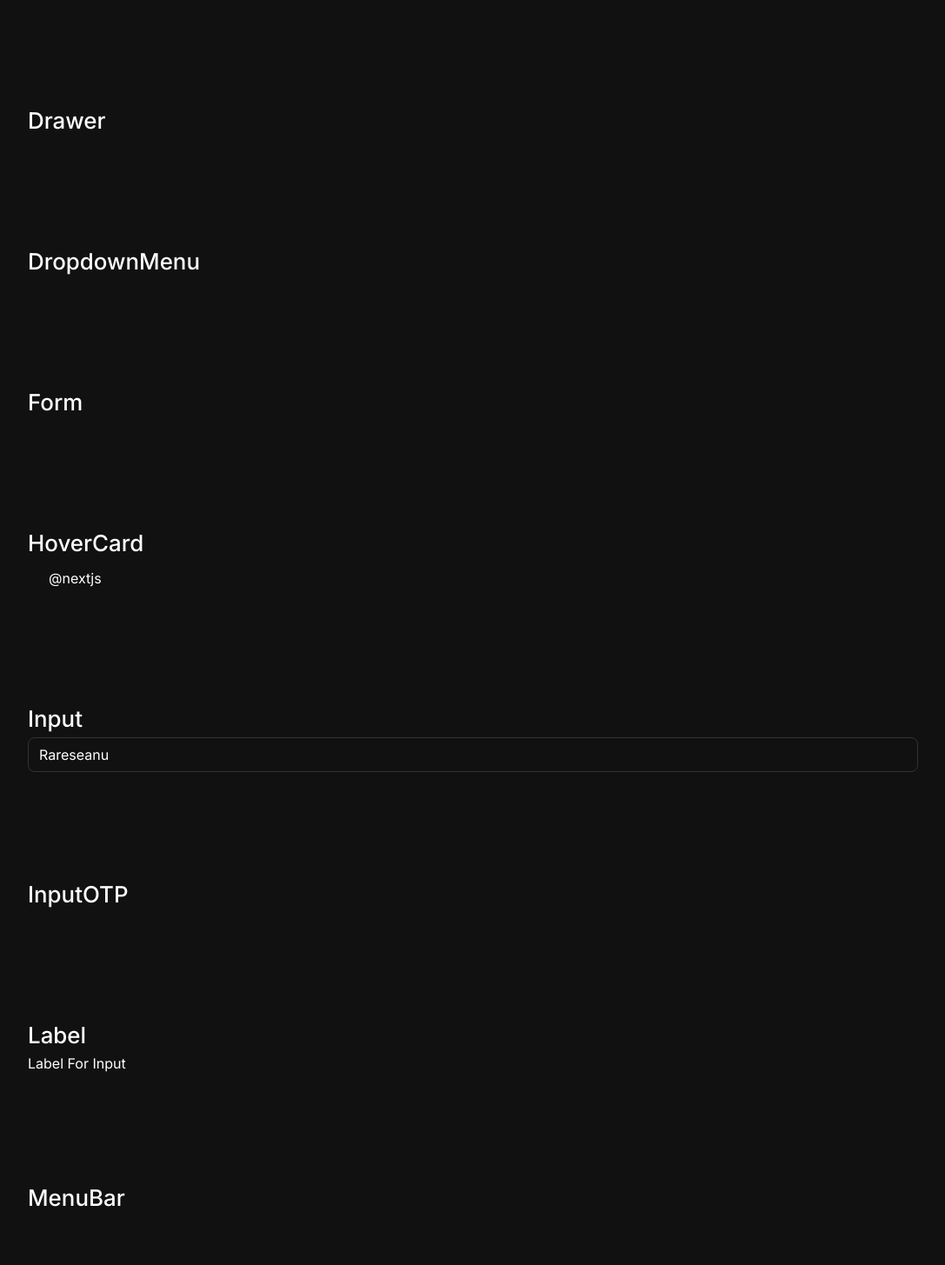
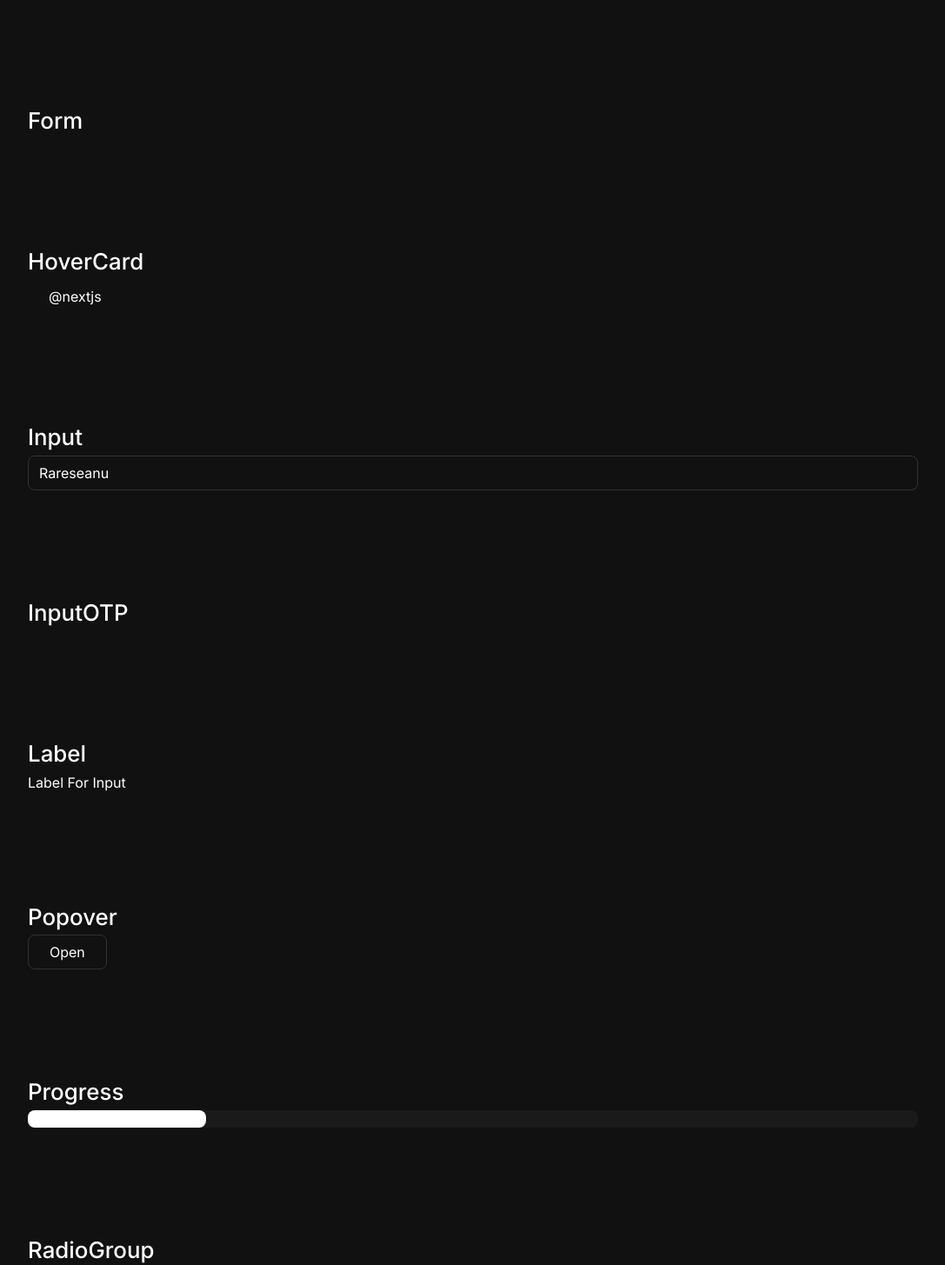
Before and after one commit to rarescovei5/Principium-UI, a React (Vite) app: page / in a window 1280 px wide. Shown: the part 5538-6993 px from the top of the page at 87% size, without its empty margins (96-1183 px from the left). Built offline with nearby package versions, Linux system fonts and the light colour scheme.

Commit message:
Added Progress.tsx

```diff
--- a/src/App.tsx
+++ b/src/App.tsx
@@ -77,6 +77,7 @@ import {
   HoverCardTrigger,
 } from './ModernTheme/HoverCard';
 import { Skeleton } from './ModernTheme/Skeleton';
+import { Progress } from './ModernTheme/Progress';
 function App() {
   const [selectedDate, setSelectedDate] = useState(new Date());
   const [checked, setChecked] = useState(false);
@@ -446,12 +447,7 @@ function App() {
           </DialogContent>
         </Dialog>
       </div>
-      <div className="w-[80%] mx-auto">
-        <h3 className="h3">Drawer</h3>
-      </div>
-      <div className="w-[80%] mx-auto">
-        <h3 className="h3">DropdownMenu</h3>
-      </div>
+
       <div className="w-[80%] mx-auto">
         <h3 className="h3">Form</h3>
       </div>
@@ -491,12 +487,7 @@ function App() {
         <h3 className="h3">Label</h3>
         <Label htmlFor="username">Label For Input</Label>
       </div>
-      <div className="w-[80%] mx-auto">
-        <h3 className="h3">MenuBar</h3>
-      </div>
-      <div className="w-[80%] mx-auto">
-        <h3 className="h3">Pagination</h3>
-      </div>
+
       <div className="w-[80%] mx-auto">
         <h3 className="h3">Popover</h3>
         <Popover>
@@ -508,6 +499,7 @@ function App() {
       </div>
       <div className="w-[80%] mx-auto">
         <h3 className="h3">Progress</h3>
+        <Progress progress={20} />
       </div>
       <div className="w-[80%] mx-auto">
         <h3 className="h3">RadioGroup</h3>
@@ -520,9 +512,6 @@ function App() {
       </div>
       <div className="w-[80%] mx-auto">
         <h3 className="h3">Select</h3>
-      </div>
-      <div className="w-[80%] mx-auto">
-        <h3 className="h3">Sheet</h3>
       </div>
 
       <div className="w-[80%] mx-auto">
--- a/src/ModernTheme/Dialog.tsx
+++ b/src/ModernTheme/Dialog.tsx
@@ -200,11 +200,12 @@ const DialogAction = ({
 };
 export {
   Dialog,
-  DialogClose,
   DialogTrigger,
   DialogContent,
   DialogHeader,
   DialogFooter,
   DialogTitle,
+  DialogClose,
+  DialogAction,
   DialogDescription,
 };
--- a/src/ModernTheme/Popover.tsx
+++ b/src/ModernTheme/Popover.tsx
@@ -1,4 +1,4 @@
-import React, { Children, createContext, useContext, useState } from 'react';
+import React, { createContext, useContext, useState } from 'react';
 import { Button } from './Button';
 
 const PopoverContext = createContext({
--- a/src/ModernTheme/Progress.tsx
+++ b/src/ModernTheme/Progress.tsx
@@ -0,0 +1,14 @@
+const Progress: React.FC<
+  React.HTMLAttributes<HTMLDivElement> & { progress: number }
+> = ({ progress, className }) => {
+  return (
+    <div className={`bg-surface rounded-lg h-5 ` + className}>
+      <div
+        style={{ width: `${Math.min(100, Math.max(progress, 0))}%` }}
+        className="bg-text h-full rounded-lg transition-transform duration-300"
+      ></div>
+    </div>
+  );
+};
+
+export { Progress };
```
Also changed, not shown: src/ModernTheme/DropdownMenu.tsx (deleted), src/ModernTheme/MenuBar.tsx (deleted), src/ModernTheme/Pagination.tsx (deleted), src/ModernTheme/Sheet.tsx (deleted).
